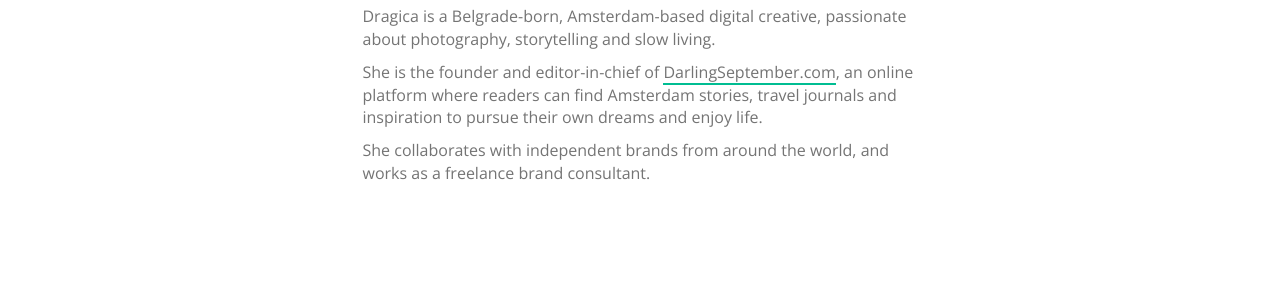
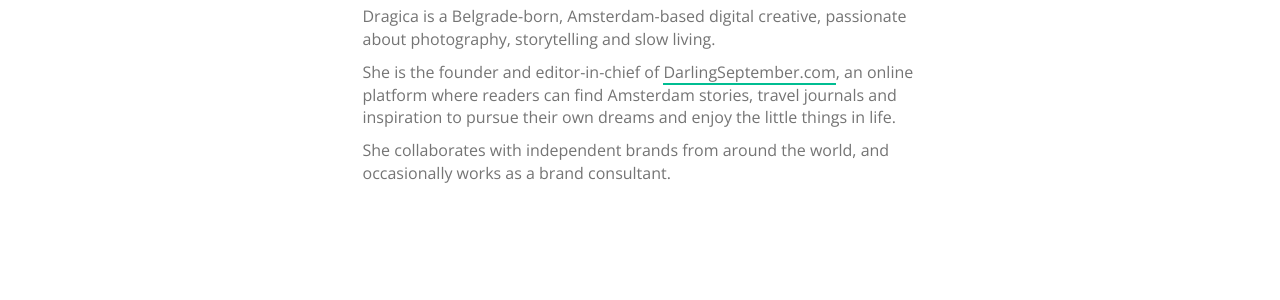
Before and after one commit to dadamandaric/bydragica.com, a Jekyll site: the page built from index.md, in a window 1280 px wide. Shown: the part 317-617 px from the top of the page. Built offline with Jekyll 4.4.1, drawn with Linux system fonts in a browser that asks for light colours; nearby versions of some CDN libraries; some web fonts are replaced.

Commit message:
Text changes

```diff
--- a/index.md
+++ b/index.md
@@ -4,6 +4,6 @@ layout: default
 
 Dragica is a Belgrade-born, Amsterdam-based digital creative, passionate about photography, storytelling and slow living.
 
-She is the founder and editor-in-chief of [DarlingSeptember.com](https://darlingseptember.com){:target="_blank"}, an online platform where readers can find Amsterdam stories, travel journals and inspiration to pursue their own dreams and enjoy life.
+She is the founder and editor-in-chief of [DarlingSeptember.com](https://darlingseptember.com){:target="_blank"}, an online platform where readers can find Amsterdam stories, travel journals and inspiration to pursue their own dreams and enjoy the little things in life.
 
-She collaborates with independent brands from around the world, and works as a freelance brand consultant.
+She collaborates with independent brands from around the world, and occasionally works as a brand consultant.
```
